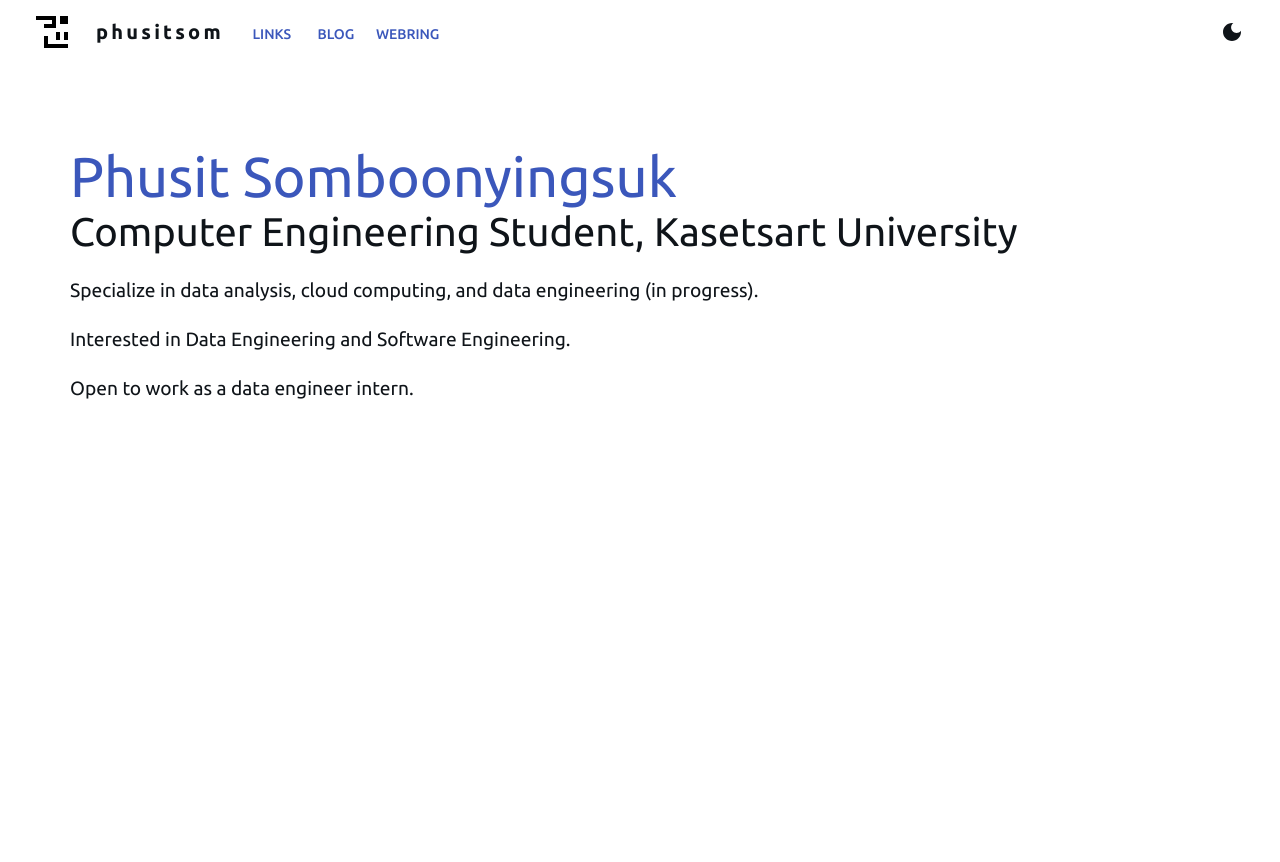
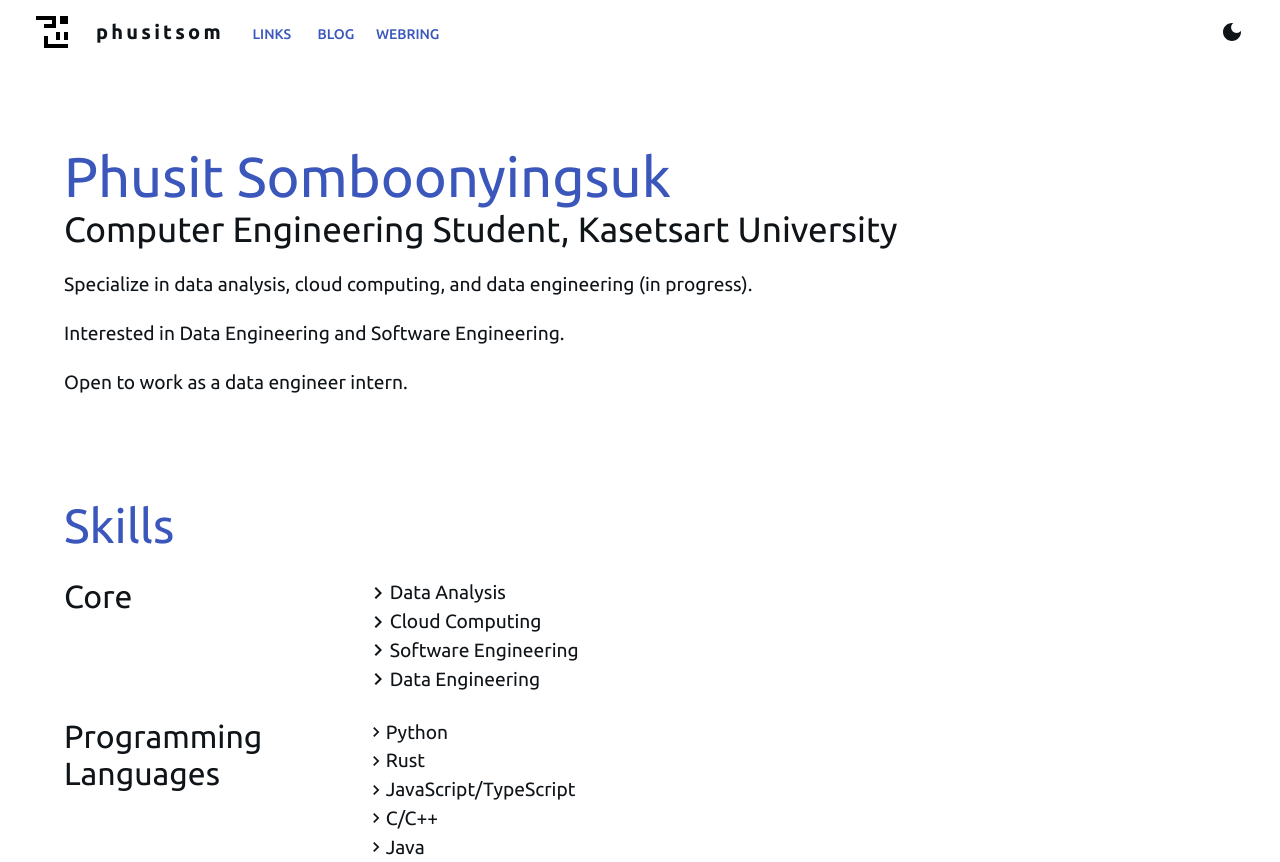
Before and after one commit to lazykern/me.kazylab.xyz, a Next.js app: page / in a window 1280 px wide. Before the commit the page ends 800 px from the top, so only its background shows below. Built offline with nearby package versions, Linux system fonts and the light colour scheme.

Commit message:
Add skills section

```diff
--- a/src/pages/index.tsx
+++ b/src/pages/index.tsx
@@ -1,4 +1,5 @@
-import { Stack, Typography } from "@mui/material";
+import { ChevronRight } from "@mui/icons-material";
+import { Container, Stack, Typography } from "@mui/material";
 import { Box } from "@mui/system";
 import Head from "next/head";
 
@@ -9,10 +10,10 @@ export default function Home() {
         <title>phusitsom</title>
         <meta name="description" content="Homepage" />
       </Head>
-      <Box
+      <Container
         sx={{
           justifyContent: "center",
-          marginTop: { xs: "200px", md: "80px" },
+          marginTop: { xs: "100px", md: "80px" },
           padding: "0 30px",
         }}
       >
@@ -29,7 +30,7 @@ export default function Home() {
             <Typography
               variant="h3"
               paddingBottom="20px"
-              fontSize={{ xs: "2rem", md: "2.5rem" }}
+              fontSize={{ xs: "2rem", md: "2.2rem" }}
             >
               Computer Engineering Student, Kasetsart University
             </Typography>
@@ -44,8 +45,122 @@ export default function Home() {
               Open to work as a data engineer intern.
             </Typography>
           </Stack>
+          <Stack spacing={3}>
+            <Typography variant="h2" color="primary">
+              Skills
+            </Typography>
+            <Box
+              sx={{
+                display: "flex",
+                flexWrap: "wrap",
+                gap: "10px",
+                flexDirection: { xs: "column", md: "row" },
+              }}
+            >
+              <Box width={{ xs: "100%", md: "35%" }}>
+                <Typography variant="h3" marginLeft={{ xs: "15px", md: "0px" }}>
+                  Core
+                </Typography>
+              </Box>
+              <Stack
+                sx={{
+                  textAlign: "left",
+                  alignSelf: "center",
+                }}
+              >
+                <Typography
+                  variant="body1"
+                  sx={{ display: "inline-flex", alignItems: "center" }}
+                >
+                  <ChevronRight />
+                  Data Analysis
+                </Typography>
+                <Typography
+                  variant="body1"
+                  sx={{ display: "inline-flex", alignItems: "center" }}
+                >
+                  <ChevronRight />
+                  Cloud Computing
+                </Typography>
+                <Typography
+                  variant="body1"
+                  sx={{ display: "inline-flex", alignItems: "center" }}
+                >
+                  <ChevronRight />
+                  Software Engineering
+                </Typography>
+                <Typography
+                  variant="body1"
+                  sx={{ display: "inline-flex", alignItems: "center" }}
+                >
+                  <ChevronRight />
+                  Data Engineering
+                </Typography>
+              </Stack>
+            </Box>
+            <Box
+              sx={{
+                display: "flex",
+                flexWrap: "wrap",
+                gap: "10px",
+                flexDirection: { xs: "column", md: "row" },
+              }}
+            >
+              <Box
+                sx={{
+                  width: { xs: "100%", md: "35%" },
+                  marginTop: { xs: "20px", md: "0" },
+                }}
+              >
+                <Typography variant="h3" marginLeft={{ xs: "15px", md: "0px" }}>
+                  Programming Languages
+                </Typography>
+              </Box>
+              <Stack
+                sx={{
+                  textAlign: "left",
+                }}
+              >
+                <Typography
+                  variant="body1"
+                  sx={{ display: "inline-flex", alignItems: "center" }}
+                >
+                  <ChevronRight fontSize="small" />
+                  Python
+                </Typography>
+                <Typography
+                  variant="body1"
+                  sx={{ display: "inline-flex", alignItems: "center" }}
+                >
+                  <ChevronRight fontSize="small" />
+                  Rust
+                </Typography>
+                <Typography
+                  variant="body1"
+                  sx={{ display: "inline-flex", alignItems: "center" }}
+                >
+                  <ChevronRight fontSize="small" />
+                  JavaScript/TypeScript
+                </Typography>
+                <Typography
+                  variant="body1"
+                  sx={{ display: "inline-flex", alignItems: "center" }}
+                >
+                  <ChevronRight fontSize="small" />
+                  C/C++
+                </Typography>
+                <Typography
+                  variant="body1"
+                  sx={{ display: "inline-flex", alignItems: "center" }}
+                >
+                  <ChevronRight fontSize="small" />
+                  Java
+                </Typography>
+              </Stack>
+            </Box>
+          </Stack>
         </Stack>
-      </Box>
+      </Container>
     </>
   );
 }
```
